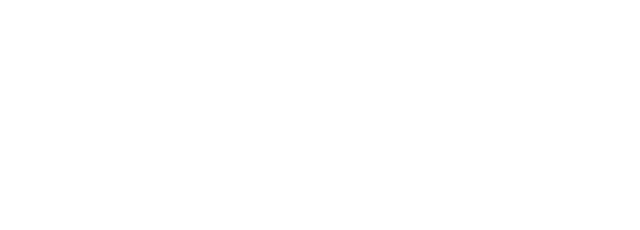
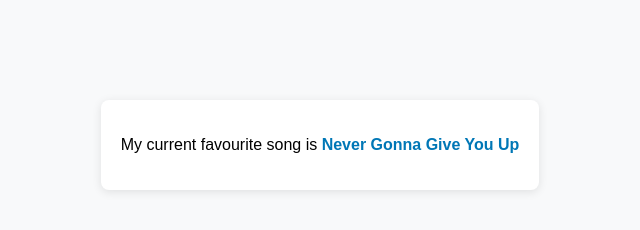
Before and after one commit to acciojob/favourite-song-anusaharan, a website: page main.html in a window 1280 px wide. Shown: the whole page, without its empty margins (320-960 px from the left). Drawn offline with Linux system fonts and the light colour scheme.

Commit message:
created a submission

```diff
--- a/main.html
+++ b/main.html
@@ -1,13 +1,23 @@
 <!DOCTYPE html>
 
 <html>
-
+<html lang ="en">
 <head>
+	<meta charset="UTF-8">
+    <meta name="viewport" content="width=device-width, initial-scale=1.0">
+    <title>Favourite Song</title>
 	<link rel="stylesheet" href="styles.css">
 </head>
 
 <body>
 	<!-- the entire body must be written by student -->
+	<div>
+        <p>My current favourite song is
+            <a href="https://www.youtube.com/watch?v=dQw4w9WgXcQ" target="_blank" id="songLink">
+                Never Gonna Give You Up
+            </a>
+        </p>
+    </div>
     <script type="text/javascript" src="./script.js">
 </script>
 
--- a/script.js
+++ b/script.js
@@ -1 +1,3 @@
-//your code here
+document.getElementById("songLink").addEventListener("click", function() {
+    alert("Enjoy the song!");
+});
--- a/styles.css
+++ b/styles.css
@@ -1,2 +1,24 @@
+body {
+    font-family: Arial, sans-serif;
+    text-align: center;
+    margin-top: 100px;
+    background-color: #f8f9fa;
+}
 
-/* Your CSS Code here. */
+div {
+    background: white;
+    padding: 20px;
+    display: inline-block;
+    border-radius: 8px;
+    box-shadow: 0 2px 10px rgba(0,0,0,0.1);
+}
+
+a {
+    text-decoration: none;
+    color: #0077b6;
+    font-weight: bold;
+}
+
+a:hover {
+    color: #005f87;
+}
```
